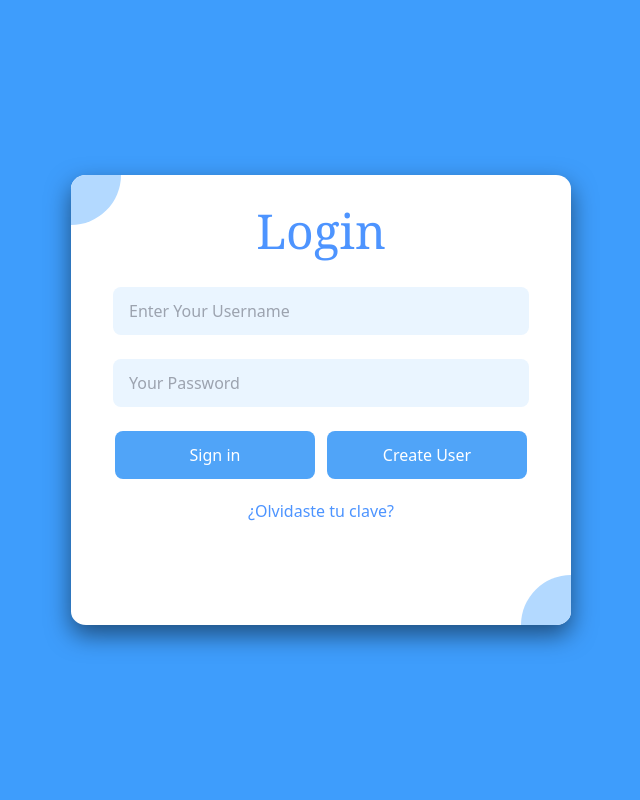
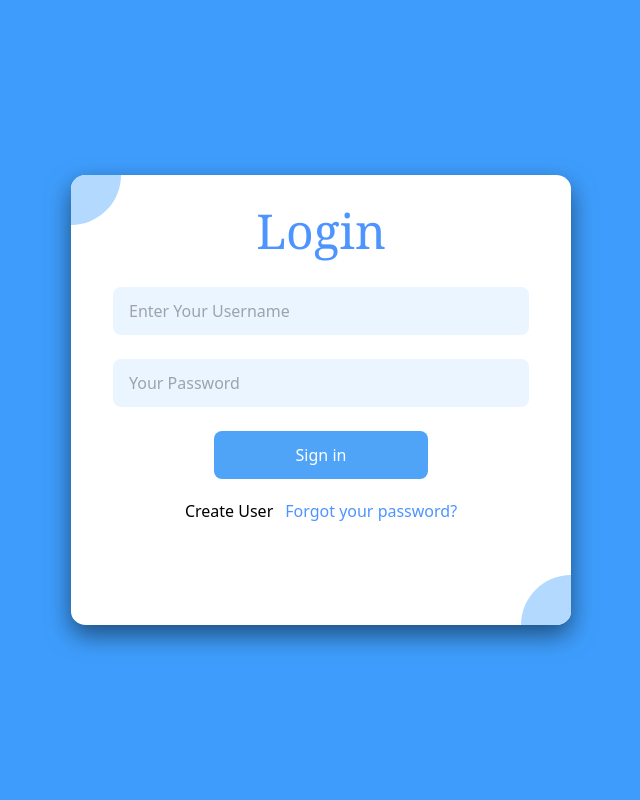
Before and after one commit to rom213/sora_project, a Flask app: page /users/login in a window 1280 px wide. Shown: the whole page, without its empty margins (319-959 px from the left). Run offline with Flask 2, Linux system fonts and the light colour scheme; some libraries are stand-ins or nearby versions.

```diff
--- a/src/config.py
+++ b/src/config.py
@@ -5,9 +5,9 @@ class Config:
 class DevelopmentConfig(Config):
     DEBUG = True
     MYSQL_HOST = 'localhost'
-    MYSQL_USER = 'romario'
-    MYSQL_PASSWORD = '1234567'
-    MYSQL_DB = 'chat'
+    MYSQL_USER = 'root'
+    MYSQL_PASSWORD = '123456789'
+    MYSQL_DB = 'CHAT'
     SQLALCHEMY_DATABASE_URI = f'mysql+pymysql://{MYSQL_USER}:{MYSQL_PASSWORD}@{MYSQL_HOST}/{MYSQL_DB}?charset=utf8mb4'
 
 
--- a/src/templates/auth/login.html
+++ b/src/templates/auth/login.html
@@ -42,15 +42,13 @@
         </div>
         <div class="flex justify-center">
             <button type="submit"
-                class="bg-[#50a4f8] rounded-lg hover:bg-[#aadbfc] active:scale-95 duration-200 text-white w-[50%] h-12 mr-3 ml-8">
+                class="bg-[#50a4f8] rounded-lg hover:bg-[#aadbfc] active:scale-95 duration-200 text-white w-[45%] h-12">
                 Sign in
             </button>
-            <button class="bg-[#50a4f8] rounded-lg hover:bg-[#aadbfc] active:scale-95 duration-200 text-white w-[50%] h-12 mr-8">
-                <a href="http://127.0.0.1:5000/users/register">Create User</a>
-            </button>
         </div>
-        <div class="flex justify-center items-center mt-5">
-            <a href="#" class="text-[#4d94ff] hover:text-[#3437ff]">¿Olvidaste tu clave?</a>
+        <div class="flex justify-center items-center mt-5 space-x-3">
+            <a href="http://127.0.0.1:5001/users/register">Create User</a>
+            <a href="#" class="text-[#4d94ff] hover:text-[#3437ff]">Forgot your password?</a>
         </div>
     </form>
 </main>
```
Also changed, not shown: src/models/entities/User.py (+13 -0 lines), src/templates/auth/register.html (+11 -5 lines).
